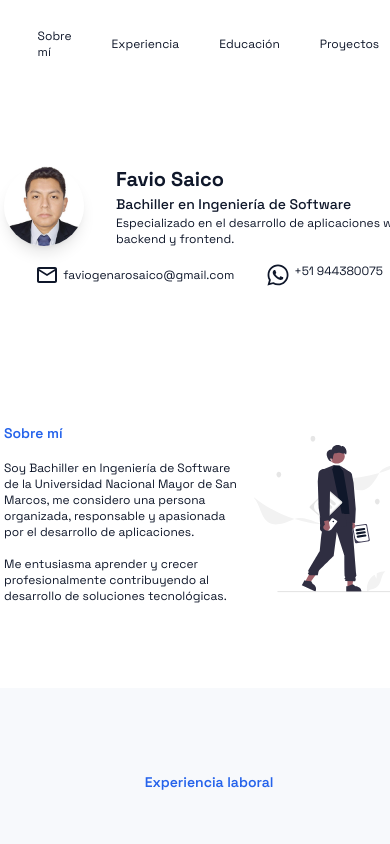
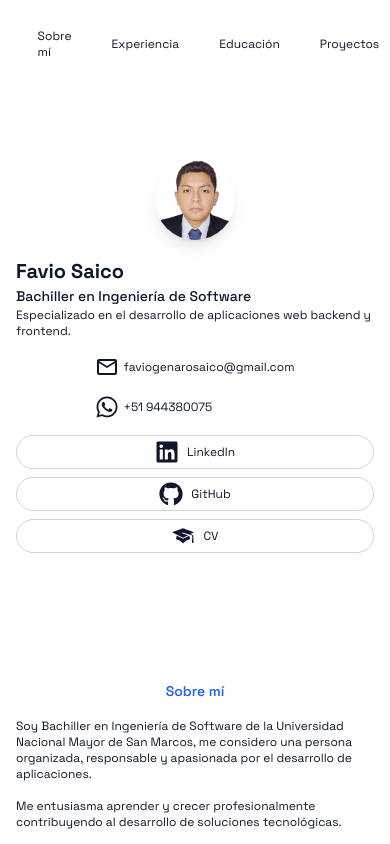
Before and after one commit to FavioGenaro/FavioGenaro.github.io, a Next.js app in the folder portfolio/: page / in a window 390 px wide. Shown: the top 844 px of the page. Built offline with nearby package versions, Linux system fonts and the light colour scheme.

Commit message:
Modificar hero en mobile

```diff
--- a/portfolio/src/components/sections/AboutMe.tsx
+++ b/portfolio/src/components/sections/AboutMe.tsx
@@ -9,8 +9,8 @@ import SectionLayout from '../templates/SectionLayout'
 const AboutSection: React.FC<SectionProps> = ({ id }) => {
   return (
     // px-4 sm:px-6 lg:px-8 py-12
-    <SectionLayout id={id} classSection="pt-20" classDiv="">
-      <div className='flex flex-col gap-4 md:gap-8 max-w-lg'>
+    <SectionLayout id={id} classSection="pt-20" classDiv="flex-col md:flex-row">
+      <div className='flex flex-col gap-4 md:gap-8 max-w-lg items-center md:items-start'>
           <Subtitle subtitle='Sobre mí' />
           <div className='flex flex-col gap-4'>
               <Text text='Soy Bachiller en Ingeniería de Software de la Universidad Nacional Mayor de San Marcos, me considero una persona organizada, responsable y apasionada por el desarrollo de aplicaciones.'/>
--- a/portfolio/src/components/sections/Education.tsx
+++ b/portfolio/src/components/sections/Education.tsx
@@ -12,7 +12,7 @@ const Education: React.FC<SectionProps> = ({ id }) => {
       <div className='flex justify-center'>
           <Subtitle subtitle='Educación'/>
       </div>
-      <div className='flex items-center'>
+      <div className='flex flex-col md:flex-row items-center'>
         <div className='flex justify-center flex-1'>
             <Image
                 src={foto}
--- a/portfolio/src/components/sections/HeroSection.tsx
+++ b/portfolio/src/components/sections/HeroSection.tsx
@@ -3,8 +3,9 @@ import foto from "../../../public/cv-foto.webp"
 import Text from '../atoms/Text'
 import Image from 'next/image'
 import { MdOutlineMailOutline } from 'react-icons/md'
-import { FaWhatsapp } from "react-icons/fa";
+import { FaGithub, FaLinkedin, FaWhatsapp } from "react-icons/fa";
 import SectionLayout from '../templates/SectionLayout'
+import { GiGraduateCap } from 'react-icons/gi'
 
 interface HeroProps {
   id: string
@@ -14,7 +15,7 @@ const HeroSection: React.FC<HeroProps> = ({ id }) => {
   return (
     <SectionLayout id={id} classSection="pt-40 pb-12" classDiv="">
         <div className='flex flex-col gap-4'>
-            <div className='flex gap-8 md:gap-16 w-fit m-auto items-center'>
+            <div className='flex flex-col md:flex-row items-center gap-4 md:gap-16 w-fit m-auto md:items-center'>
                 <div>
                     <Image
                         src={foto}
@@ -28,8 +29,40 @@ const HeroSection: React.FC<HeroProps> = ({ id }) => {
                     <Text text='Especializado en el desarrollo de aplicaciones web backend y frontend.'/>
                 </div>
             </div>
-            <div className='flex m-auto w-fit gap-8'>
+            <div className='flex flex-col md:flex-row m-auto w-fit gap-4 md:gap-8'>
                 <div className='flex gap-1 items-center'>
+                    <MdOutlineMailOutline size={24} className='icon' />
+                    <Text text='faviogenarosaico@gmail.com'/>
+                </div>
+                <div className='flex gap-1 items-center'>
+                    <a href="https://wa.me/51944380075" className="flex gap-1 items-center">
+                        <FaWhatsapp size={24} className='icon'/>
+                        <Text text='+51 944380075'/>
+                    </a>
+                </div>
+            </div>
+
+            <div className='flex flex-col md:flex-row m-auto w-full md:w-fit gap-2 md:gap-4'>
+                <a className="flex items-center justify-center gap-2 sm:mt-0 cursor-pointer hover:bg-slate-100 dark:hover:bg-slate-800 border border-gray-300 rounded-full px-4 py-1"
+                    target="_blank"
+                    href="https://www.linkedin.com/in/favio-saico/">
+                    {/* <LinkedinIcon/> */}
+                    <FaLinkedin size={24} className='icon'/>
+                    <Text text='LinkedIn'/>
+                </a>
+                <a className="flex items-center justify-center gap-2 sm:mt-0 cursor-pointer hover:bg-slate-100 dark:hover:bg-slate-800 border border-gray-300 rounded-full px-4 py-1"
+                    target="_blank"
+                    href="https://github.com/FavioGenaro">
+                    <FaGithub size={24} className='icon'/>
+                    <Text text='GitHub'/>
+                </a>
+                <a className="flex items-center justify-center gap-2 sm:mt-0 cursor-pointer hover:bg-slate-100 dark:hover:bg-slate-800 border border-gray-300 rounded-full px-4 py-1"
+                    target="_blank"
+                    href="https://drive.google.com/file/d/199C8WFF1tEIVKEV_A3ukfSHNiPbgJ85V/view?usp=sharing">
+                    <GiGraduateCap size={24} className='icon'/>
+                    <Text text='CV'/>
+                </a>
+                {/* <div className='flex gap-1 items-center'>
                     <MdOutlineMailOutline size={24} className='icon' />
                     <Text text='faviogenarosaico@gmail.com'/>
                 </div>
@@ -38,7 +71,7 @@ const HeroSection: React.FC<HeroProps> = ({ id }) => {
                         <FaWhatsapp size={24} className='icon'/>
                         <Text text='+51 944380075'/>
                     </a>
-                </div>
+                </div> */}
             </div>
         </div>
 
--- a/portfolio/src/components/templates/MainGrid.tsx
+++ b/portfolio/src/components/templates/MainGrid.tsx
@@ -4,14 +4,15 @@ export default function MainGrid({ children }: { children: React.ReactNode }) {
     <div
       className="
         min-h-screen
-        grid grid-rows-[auto_1fr]
+        md:grid md:grid-rows-[auto_1fr]
+        block
         background
       "
     >
       <main
         className="
-          grid grid-rows-[auto_1fr]
-
+          md:grid md:grid-rows-[auto_1fr]
+          block
         "
       >
         {children}
--- a/portfolio/src/components/templates/SectionLayout.tsx
+++ b/portfolio/src/components/templates/SectionLayout.tsx
@@ -4,7 +4,7 @@ import React from 'react'
 const SectionLayout: React.FC<SectionLayoutProps> = ( { id, children, classSection, classDiv } ) => {
   return (
     <section className={`space-y-6 ${classSection}`} id={id}>
-        <div className={`flex gap-4 mx-auto w-full max-w-6xl justify-center p-1 md:p-0 ${classDiv}`}>
+        <div className={`flex gap-4 mx-auto w-full max-w-6xl justify-center px-4 md:p-0 ${classDiv}`}>
             {children}
         </div>
     </section>
```
